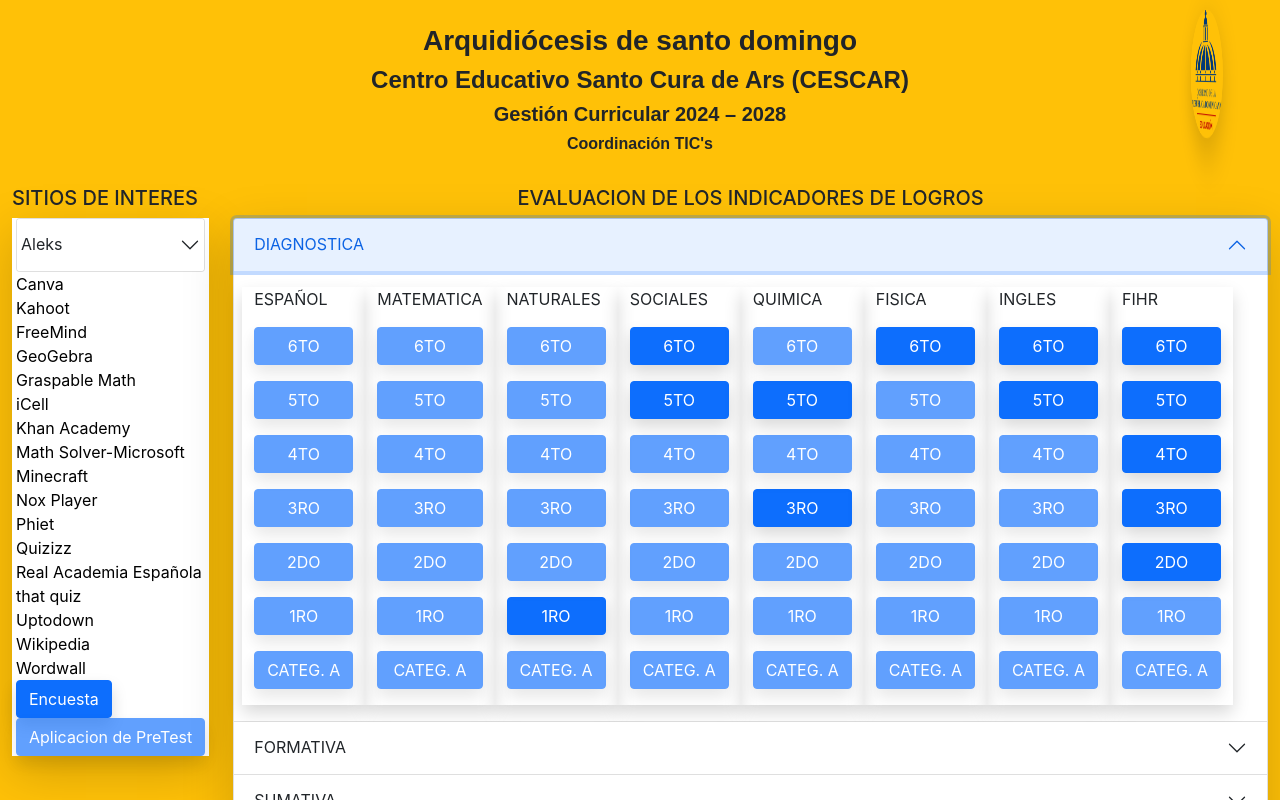
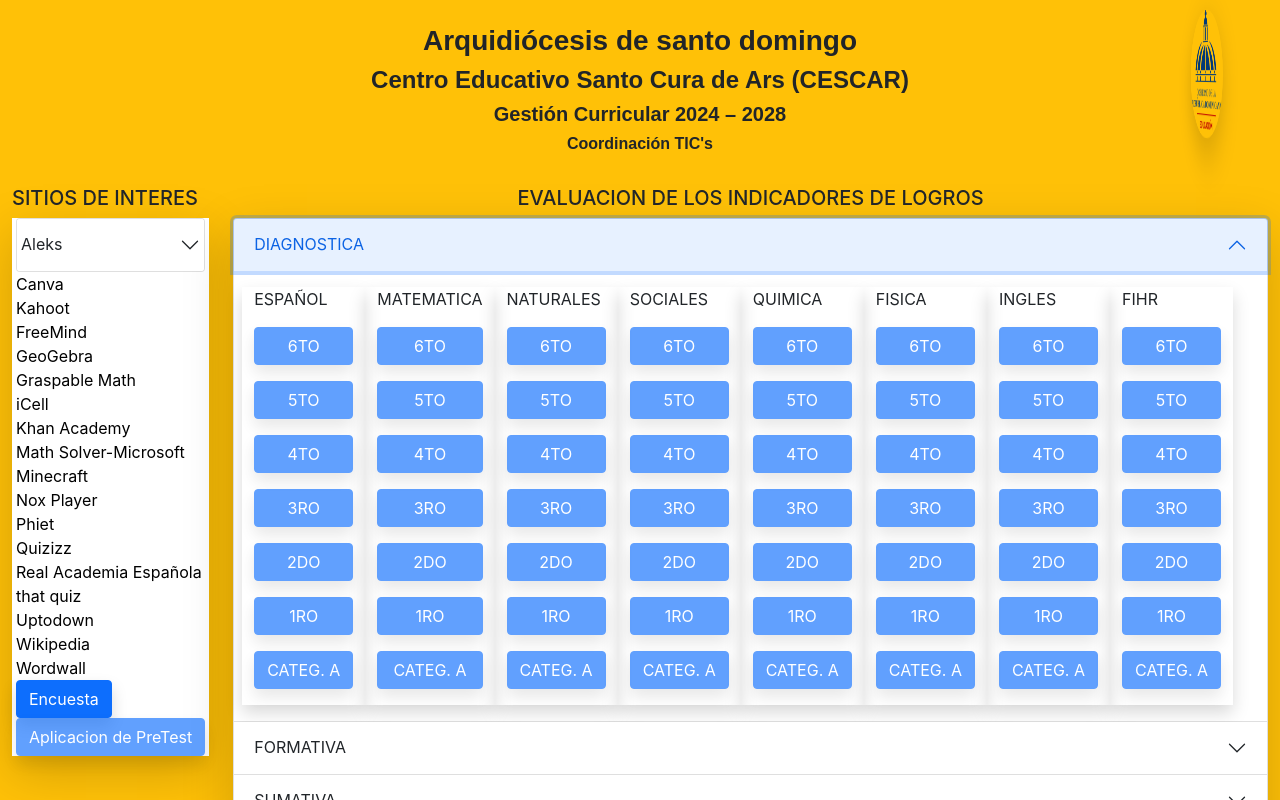
Before and after one commit to cescarsoporte/web, a React (Create React App) app: page / in a window 1280 px wide. Both pictures are taken after a click on the tab "DIAGNOSTICA". Shown: the top 800 px of the page. Built offline with nearby package versions, Linux system fonts and the light colour scheme.

Commit message:
Disabled test diagsec.

```diff
--- a/src/components/Accordion.js
+++ b/src/components/Accordion.js
@@ -5,7 +5,7 @@ import SumativaSec from './SumativaSec';
 import OlimpSec from './OlimpSec';
 import OlimpDist from './OlimpDist';
 
-const correctPassword = '6666'; // La contraseña establecida en el código
+const correctPassword = '4455'; // La contraseña establecida en el código
 
 const PasswordForm = ({ onSubmit, error, value, onChange }) => (
   <form onSubmit={onSubmit}>
--- a/src/components/DiagSec.js
+++ b/src/components/DiagSec.js
@@ -35,15 +35,15 @@ const DiagSec = () => {
                             <li><a className="btn btn-primary disabled shadow w-100" href="#" target="_blank" title="EVALUACION DIAGNOSTICA DE CIENCIAS NATURALES-CENTRO EDUCATIVO SANTO CURA DE ARS">4TO</a></li><p />
                             <li><a className="btn btn-primary disabled shadow w-100" href="https://docs.google.com/forms/d/e/1FAIpQLSfHPzjosOccNOSprtV3QnNwn1jCunyHQdK9uV_mpQlMpA5iVA/viewform" target="_blank" title="EVALUACION DIAGNOSTICA DE CIENCIAS NATURALES-CENTRO EDUCATIVO SANTO CURA DE ARS">3RO</a></li><p />
                             <li><a className="btn btn-primary disabled shadow w-100" href="#" target="_blank" title="EVALUACION DIAGNOSTICA DE CIENCIAS NATURALES-CENTRO EDUCATIVO SANTO CURA DE ARS">2DO</a></li><p />
-                            <li><a className="btn btn-primary shadow w-100" href="https://forms.gle/Doa5f5nMjraHuztk8" target="_blank" title="EVALUACION DIAGNOSTICA DE CIENCIAS NATURALES-CENTRO EDUCATIVO SANTO CURA DE ARS">1RO</a></li><p />
+                            <li><a className="btn btn-primary disabled shadow w-100" href="https://forms.gle/Doa5f5nMjraHuztk8" target="_blank" title="EVALUACION DIAGNOSTICA DE CIENCIAS NATURALES-CENTRO EDUCATIVO SANTO CURA DE ARS">1RO</a></li><p />
                             <li><a className="btn btn-primary disabled shadow w-100" href="#" target="_blank" title="Evaluacion diagnostica de lengua española, categoría A: (5to y 6to de primaria).">CATEG. A</a></li><p />
                         </ul>
                     </div>
                     <div className="col-1 col-sm-2 secundaria shadow w-auto">
                         <p>SOCIALES</p>
                         <ul className="list-unstyled">
-                            <li><a className="btn btn-primary shadow w-100" href="https://docs.google.com/forms/d/e/1FAIpQLSf8WDOffx0peff_vQOSa2V2EXsal_ZnNM_5XkyuaHaaNhIw8A/viewform?usp=sharing" target="_blank" title="EVALUACION DIAGNOSTICA DE CIENCIAS SOCIALES-CENTRO EDUCATIVO SANTO CURA DE ARS">6TO</a></li><p />
-                            <li><a className="btn btn-primary shadow w-100" href="https://docs.google.com/forms/d/e/1FAIpQLSdVSwI1n6WkDOaVzqPG6dBSLNMhKMvixKkb8wgGIpnXny2B-Q/viewform?usp=sharing" target="_blank" title="EVALUACION DIAGNOSTICA DE CIENCIAS SOCIALES-CENTRO EDUCATIVO SANTO CURA DE ARS">5TO</a></li><p />
+                            <li><a className="btn btn-primary disabled shadow w-100" href="https://docs.google.com/forms/d/e/1FAIpQLSf8WDOffx0peff_vQOSa2V2EXsal_ZnNM_5XkyuaHaaNhIw8A/viewform?usp=sharing" target="_blank" title="EVALUACION DIAGNOSTICA DE CIENCIAS SOCIALES-CENTRO EDUCATIVO SANTO CURA DE ARS">6TO</a></li><p />
+                            <li><a className="btn btn-primary disabled shadow w-100" href="https://docs.google.com/forms/d/e/1FAIpQLSdVSwI1n6WkDOaVzqPG6dBSLNMhKMvixKkb8wgGIpnXny2B-Q/viewform?usp=sharing" target="_blank" title="EVALUACION DIAGNOSTICA DE CIENCIAS SOCIALES-CENTRO EDUCATIVO SANTO CURA DE ARS">5TO</a></li><p />
                             <li><a className="btn btn-primary disabled shadow w-100" href="#" target="_blank" title="EVALUACION DIAGNOSTICA DE CIENCIAS SOCIALES-CENTRO EDUCATIVO SANTO CURA DE ARS">4TO</a></li><p />
                             <li><a className="btn btn-primary disabled shadow w-100" href="#" target="_blank" title="EVALUACION DIAGNOSTICA DE CIENCIAS SOCIALES-CENTRO EDUCATIVO SANTO CURA DE ARS">3RO</a></li><p />
                             <li><a className="btn btn-primary disabled shadow w-100" href="#" target="_blank" title="EVALUACION DIAGNOSTICA DE CIENCIAS SOCIALES-CENTRO EDUCATIVO SANTO CURA DE ARS">2DO</a></li><p />
@@ -55,9 +55,9 @@ const DiagSec = () => {
                         <p>QUIMICA</p>
                         <ul className="list-unstyled">
                             <li><a className="btn btn-primary disabled shadow w-100" href="#" target="_blank" title="EVALUACION DIAGNOSTICA DE QUIMICA-CENTRO EDUCATIVO SANTO CURA DE ARS">6TO</a></li><p />
-                            <li><a className="btn btn-primary shadow w-100" href="https://docs.google.com/forms/d/e/1FAIpQLSdLho2oKw85KyQjAMVMTb2a3mQjLSAyS8HupujRe0qsEQPhtA/viewform?pli=1" target="_blank" title="EVALUACION DIAGNOSTICA DE QUIMICA-CENTRO EDUCATIVO SANTO CURA DE ARS">5TO</a></li><p />
+                            <li><a className="btn btn-primary disabled shadow w-100" href="https://docs.google.com/forms/d/e/1FAIpQLSdLho2oKw85KyQjAMVMTb2a3mQjLSAyS8HupujRe0qsEQPhtA/viewform?pli=1" target="_blank" title="EVALUACION DIAGNOSTICA DE QUIMICA-CENTRO EDUCATIVO SANTO CURA DE ARS">5TO</a></li><p />
                             <li><a className="btn btn-primary disabled shadow w-100" href="#" target="_blank" title="EVALUACION DIAGNOSTICA DE QUIMICA-CENTRO EDUCATIVO SANTO CURA DE ARS">4TO</a></li><p />
-                            <li><a className="btn btn-primary shadow w-100" href="https://docs.google.com/forms/d/e/1FAIpQLSfHPzjosOccNOSprtV3QnNwn1jCunyHQdK9uV_mpQlMpA5iVA/viewform" target="_blank" title="EVALUACION DIAGNOSTICA DE QUIMICA-CENTRO EDUCATIVO SANTO CURA DE ARS">3RO</a></li><p />
+                            <li><a className="btn btn-primary disabled shadow w-100" href="https://docs.google.com/forms/d/e/1FAIpQLSfHPzjosOccNOSprtV3QnNwn1jCunyHQdK9uV_mpQlMpA5iVA/viewform" target="_blank" title="EVALUACION DIAGNOSTICA DE QUIMICA-CENTRO EDUCATIVO SANTO CURA DE ARS">3RO</a></li><p />
                             <li><a className="btn btn-primary disabled shadow w-100" href="#" target="_blank" title="EVALUACION DIAGNOSTICA DE QUIMICA-CENTRO EDUCATIVO SANTO CURA DE ARS">2DO</a></li><p />
                             <li><a className="btn btn-primary disabled shadow w-100" href="#" target="_blank" title="EVALUACION DIAGNOSTICA DE QUIMICA-CENTRO EDUCATIVO SANTO CURA DE ARS">1RO</a></li><p />
                             <li><a className="btn btn-primary disabled shadow w-100" href="#" target="_blank" title="Evaluacion diagnostica de quimica, categoría A: (5to y 6to de primaria).">CATEG. A</a></li><p />
@@ -66,7 +66,7 @@ const DiagSec = () => {
 					<div className="col-1 col-sm-2 secundaria shadow w-auto">
                         <p>FISICA</p>
                         <ul className="list-unstyled">
-                            <li><a className="btn btn-primary shadow w-100" href="https://forms.gle/HoWTr3fbAGtNfDFK8" target="_blank" title="EVALUACION DIAGNOSTICA DE FISICA-CENTRO EDUCATIVO SANTO CURA DE ARS">6TO</a></li><p />
+                            <li><a className="btn btn-primary disabled shadow w-100" href="https://forms.gle/HoWTr3fbAGtNfDFK8" target="_blank" title="EVALUACION DIAGNOSTICA DE FISICA-CENTRO EDUCATIVO SANTO CURA DE ARS">6TO</a></li><p />
                             <li><a className="btn btn-primary disabled shadow w-100" href="#" target="_blank" title="EVALUACION DIAGNOSTICA DE FISICA-CENTRO EDUCATIVO SANTO CURA DE ARS">5TO</a></li><p />
                             <li><a className="btn btn-primary disabled shadow w-100" href="#" target="_blank" title="EVALUACION DIAGNOSTICA DE FISICA-CENTRO EDUCATIVO SANTO CURA DE ARS">4TO</a></li><p />
                             <li><a className="btn btn-primary disabled shadow w-100" href="#" target="_blank" title="EVALUACION DIAGNOSTICA DE FISICA-CENTRO EDUCATIVO SANTO CURA DE ARS">3RO</a></li><p />
@@ -78,8 +78,8 @@ const DiagSec = () => {
 					 <div className="col-1 col-sm-2 secundaria shadow w-auto">
                         <p>INGLES</p>
                         <ul className="list-unstyled">
-                            <li><a className="btn btn-primary shadow w-100" href="https://forms.gle/TzVNupDaQBetwifA6" target="_blank" title="EVALUACION DIAGNOSTICA DE INGLES CENTRO EDUCATIVO SANTO CURA DE ARS">6TO</a></li><p />
-                            <li><a className="btn btn-primary shadow w-100" href="https://docs.google.com/forms/d/e/1FAIpQLScHCvytUUWZzwycF2FfzGRMQR3xt0ZBgaxX-Eent0qcdxcMIw/viewform?usp=pp_url" target="_blank" title="EVALUACION DIAGNOSTICA DE INGLES CENTRO EDUCATIVO SANTO CURA DE ARS">5TO</a></li><p />
+                            <li><a className="btn btn-primary disabled shadow w-100" href="https://forms.gle/TzVNupDaQBetwifA6" target="_blank" title="EVALUACION DIAGNOSTICA DE INGLES CENTRO EDUCATIVO SANTO CURA DE ARS">6TO</a></li><p />
+                            <li><a className="btn btn-primary disabled shadow w-100" href="https://docs.google.com/forms/d/e/1FAIpQLScHCvytUUWZzwycF2FfzGRMQR3xt0ZBgaxX-Eent0qcdxcMIw/viewform?usp=pp_url" target="_blank" title="EVALUACION DIAGNOSTICA DE INGLES CENTRO EDUCATIVO SANTO CURA DE ARS">5TO</a></li><p />
                             <li><a className="btn btn-primary disabled shadow w-100" href="#" target="_blank" title="EVALUACION DIAGNOSTICA DE INGLES CENTRO EDUCATIVO SANTO CURA DE ARS">4TO</a></li><p />
                             <li><a className="btn btn-primary disabled shadow w-100" href="#" target="_blank" title="EVALUACION DIAGNOSTICA DE INGLES CENTRO EDUCATIVO SANTO CURA DE ARS">3RO</a></li><p />
                             <li><a className="btn btn-primary disabled shadow w-100" href="#" target="_blank" title="EVALUACION DIAGNOSTICA DE INGLES CENTRO EDUCATIVO SANTO CURA DE ARS">2DO</a></li><p />
@@ -90,11 +90,11 @@ const DiagSec = () => {
 					<div className="col-1 col-sm-2 secundaria shadow w-auto">
                         <p>FIHR</p>
                         <ul className="list-unstyled">
-                            <li><a className="btn btn-primary shadow w-100" href="https://forms.gle/9ZxkSPfH8reuF2jv7" target="_blank" title="EVALUACION DIAGNOSTICA DE INGLES CENTRO EDUCATIVO SANTO CURA DE ARS">6TO</a></li><p />
-                            <li><a className="btn btn-primary shadow w-100" href="https://forms.gle/jQB4ikcnPzWZyi948" target="_blank" title="EVALUACION DIAGNOSTICA DE INGLES CENTRO EDUCATIVO SANTO CURA DE ARS">5TO</a></li><p />
-                            <li><a className="btn btn-primary shadow w-100" href="https://forms.gle/CmMUb3ufmfxTiWeS6" target="_blank" title="EVALUACION DIAGNOSTICA DE FIHR CENTRO EDUCATIVO SANTO CURA DE ARS">4TO</a></li><p />
-                            <li><a className="btn btn-primary shadow w-100" href="https://forms.gle/C2tXNBiCWTj8iU2T7" target="_blank" title="EVALUACION DIAGNOSTICA DE FIHR CENTRO EDUCATIVO SANTO CURA DE ARS">3RO</a></li><p />
-                            <li><a className="btn btn-primary shadow w-100" href="https://forms.gle/69mB4BNDd39j2avr8" target="_blank" title="EVALUACION DIAGNOSTICA DE FIHR CENTRO EDUCATIVO SANTO CURA DE ARS">2DO</a></li><p />
+                            <li><a className="btn btn-primary disabled shadow w-100" href="https://forms.gle/9ZxkSPfH8reuF2jv7" target="_blank" title="EVALUACION DIAGNOSTICA DE INGLES CENTRO EDUCATIVO SANTO CURA DE ARS">6TO</a></li><p />
+                            <li><a className="btn btn-primary disabled shadow w-100" href="https://forms.gle/jQB4ikcnPzWZyi948" target="_blank" title="EVALUACION DIAGNOSTICA DE INGLES CENTRO EDUCATIVO SANTO CURA DE ARS">5TO</a></li><p />
+                            <li><a className="btn btn-primary disabled shadow w-100" href="https://forms.gle/CmMUb3ufmfxTiWeS6" target="_blank" title="EVALUACION DIAGNOSTICA DE FIHR CENTRO EDUCATIVO SANTO CURA DE ARS">4TO</a></li><p />
+                            <li><a className="btn btn-primary disabled shadow w-100" href="https://forms.gle/C2tXNBiCWTj8iU2T7" target="_blank" title="EVALUACION DIAGNOSTICA DE FIHR CENTRO EDUCATIVO SANTO CURA DE ARS">3RO</a></li><p />
+                            <li><a className="btn btn-primary disabled shadow w-100" href="https://forms.gle/69mB4BNDd39j2avr8" target="_blank" title="EVALUACION DIAGNOSTICA DE FIHR CENTRO EDUCATIVO SANTO CURA DE ARS">2DO</a></li><p />
                             <li><a className="btn btn-primary disabled shadow w-100" href="#" target="_blank" title="EVALUACION DIAGNOSTICA DE FIHR CENTRO EDUCATIVO SANTO CURA DE ARS">1RO</a></li><p />
                             <li><a className="btn btn-primary disabled shadow w-100" href="#" target="_blank" title="Evaluacion diagnostica de FIHR, categoría A: (5to y 6to de primaria).">CATEG. A</a></li><p />
                         </ul>
```
